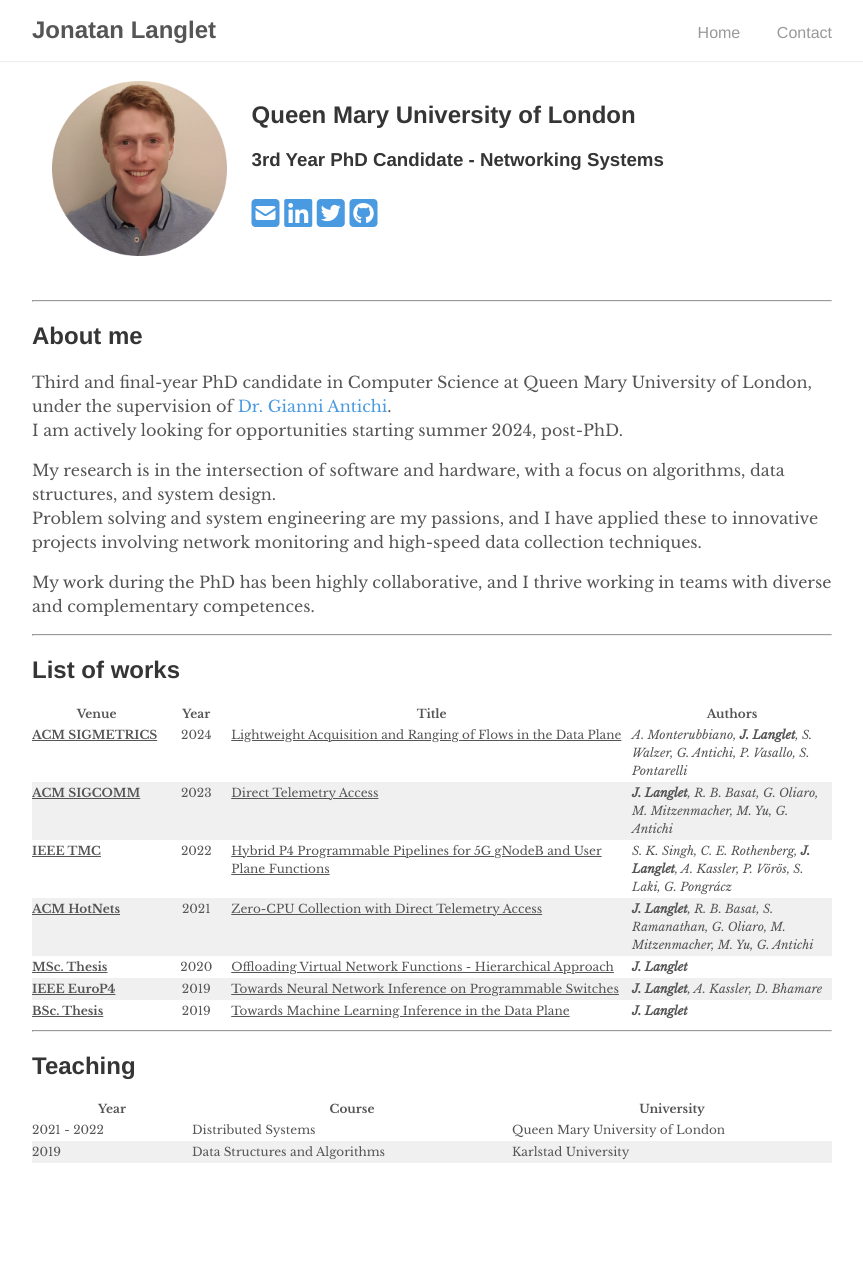
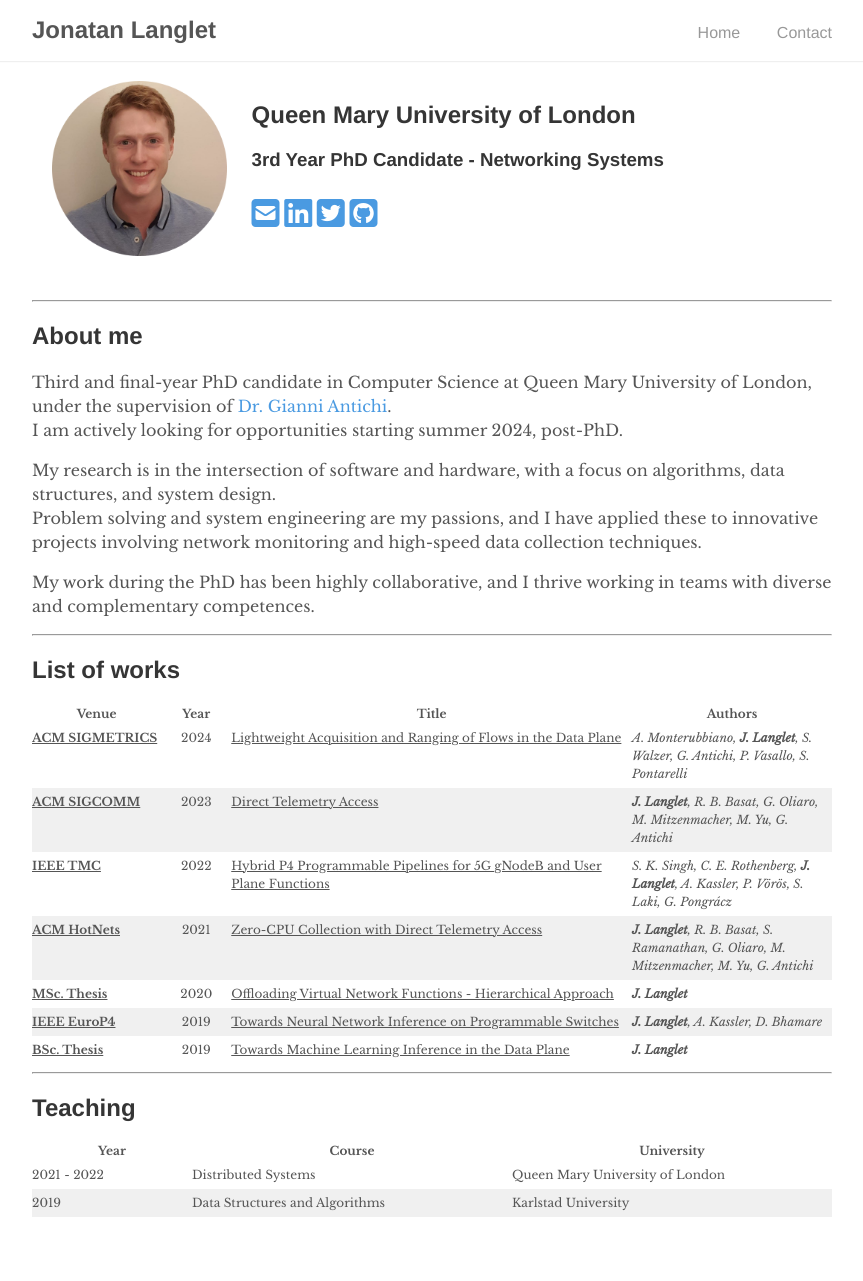
Before and after one commit to jonlanglet/jonlanglet.github.io, a Jekyll site: the page built from index.md, in a window 1280 px wide. Shown: the whole page, without its empty margins (208-1071 px from the left). Built offline with Jekyll 4.4.1, drawn with Linux system fonts in a browser that asks for light colours; nearby versions of some CDN libraries; a style sheet for code colours, icons or effects is not loaded; before the commit the page ends 1227 px from its top, so only the background shows below that.

Commit message:
Increase table padding

```diff
--- a/assets/main.scss
+++ b/assets/main.scss
@@ -67,5 +67,5 @@
   color: #000000;
 }
 .tab_scrollable td {
-  padding: 2px 0px;
+  padding: 5px 0px;
 }
```
